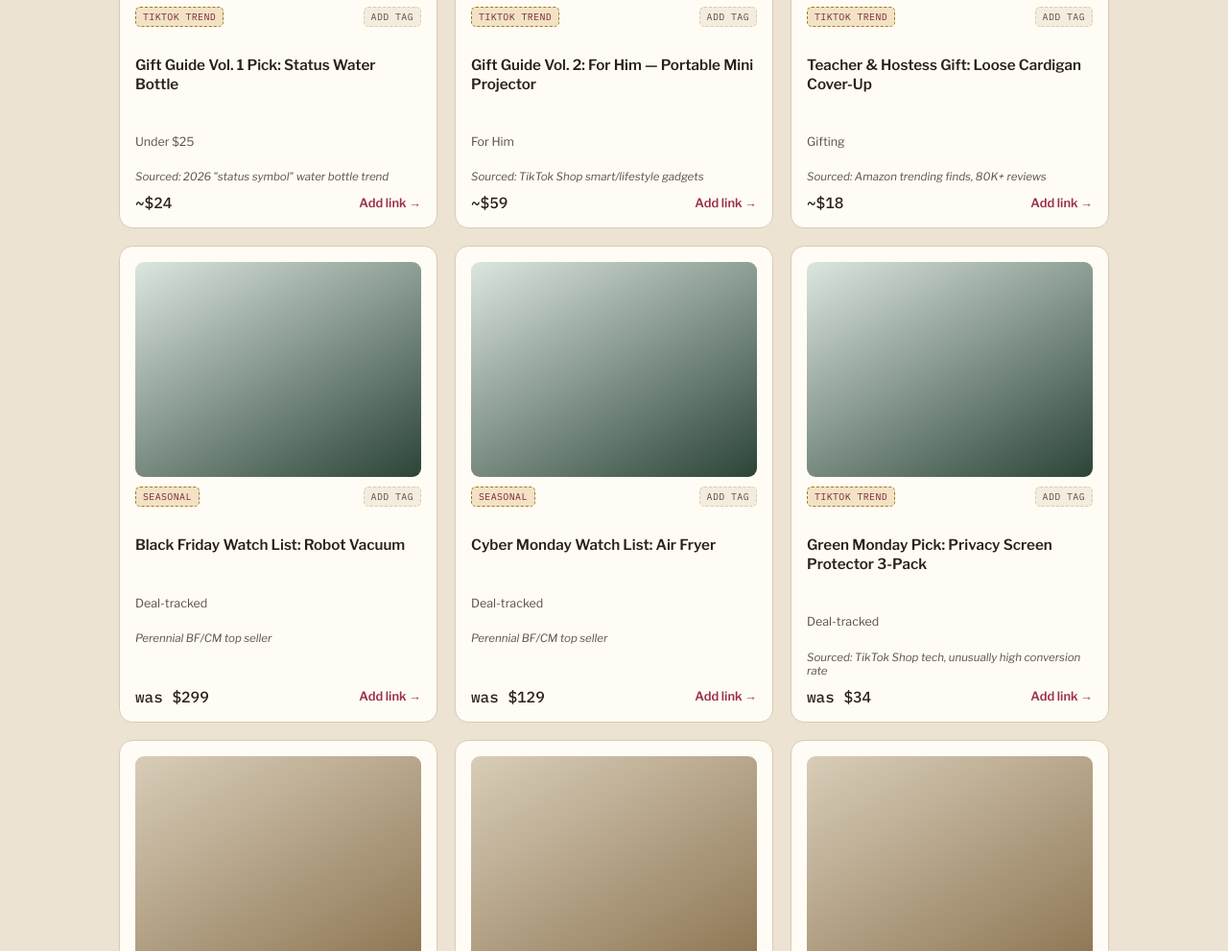
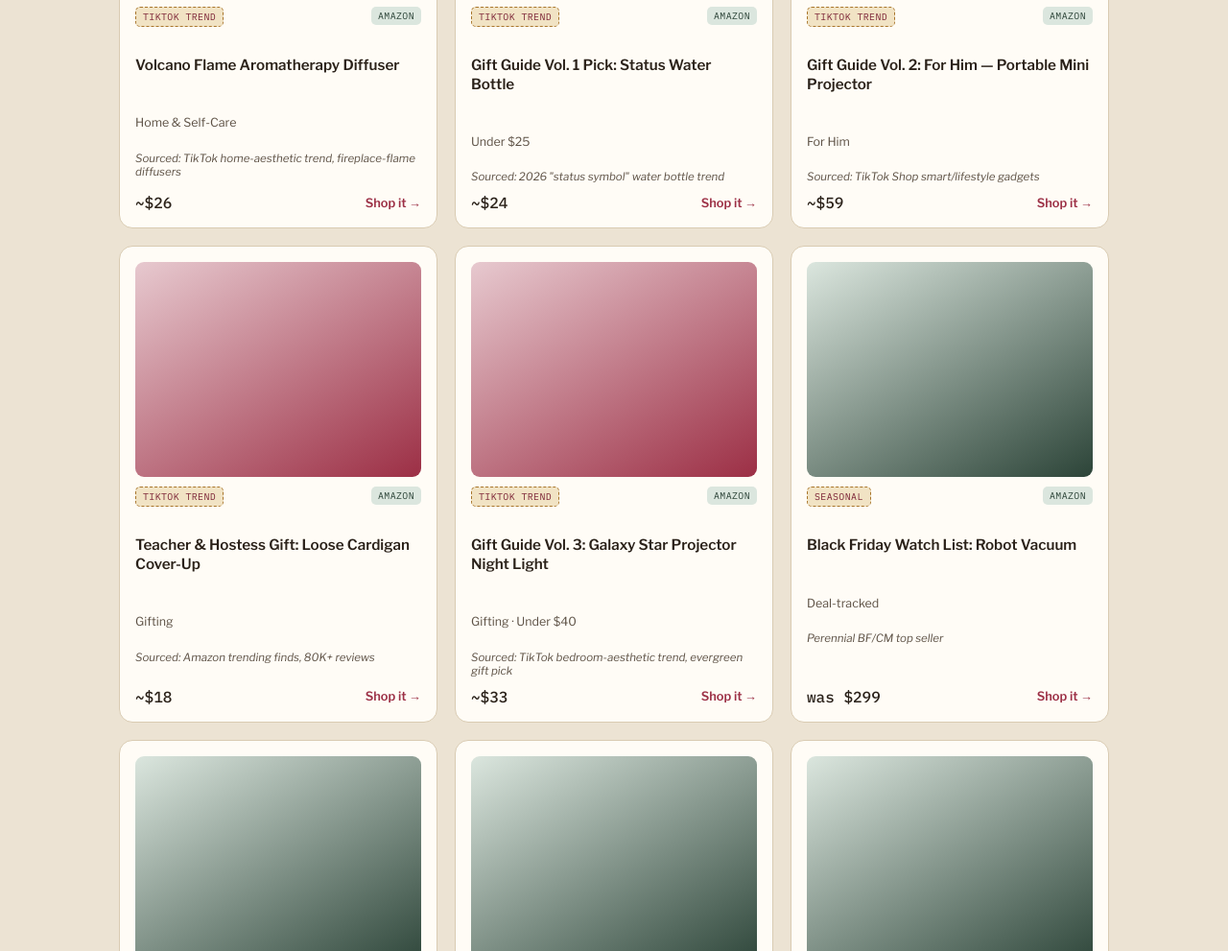
Before and after one commit to madisonmcmillen94-sketch/the-deal-nest, a plain HTML site: page index.html in a window 1280 px wide. Shown: the part 1809-2800 px from the top of the page at 96% size. Drawn offline with nearby package versions, Linux system fonts and the light colour scheme.

Commit message:
Fix confusing "Add link" labels, add 3 new trending picks

```diff
--- a/index.html
+++ b/index.html
@@ -289,7 +289,7 @@
 <h1>The best deal isn't lost in your feed. It's landed in the nest.</h1>
 <p class="lede">Every gift guide, restock, and Black Friday price drop we post on TikTok, Instagram, and Facebook — organized in one place so you're not scrolling to find it again.</p>
 <div class="hero-stats">
-        <div class="hero-stat"><b>12</b><span>weeks of gift guides</span></div>
+<div class="hero-stat"><b>15</b><span>weeks of gift guides</span></div>
 <div class="hero-stat"><b>1</b><span>affiliate program live (more soon)</span></div>
 <div class="hero-stat"><b>Weekly</b><span>new picks added</span></div>
 </div>
@@ -300,7 +300,7 @@
 <h3>Wax Melting Lamp — Flameless Candle Warmer</h3>
 <div class="pick-meta">Home &amp; Self-Care · trending on TikTok home-aesthetic right now</div>
 <div class="pick-row">
-        <span class="pick-price mono">add your tag</span>
+<span class="pick-price mono">~$34</span>
 <a class="btn" href="https://www.amazon.com/Flameless-Dimmable-Adjustable-Electric-Christmas/dp/B0D6GHLYRL?tag=thedealnest00-20">Shop it</a>
 </div>
 </div>
@@ -354,105 +354,129 @@
 <!-- HOME -->
 <div class="product-card" data-cat="home">
 <div class="product-thumb home"></div>
-        <div class="product-tag-row"><span class="badge trend">TikTok trend</span><span class="badge example">add tag</span></div>
+<div class="product-tag-row"><span class="badge trend">TikTok trend</span><span class="badge live">Amazon</span></div>
 <h4>Wax Melting Lamp (Flameless Candle Warmer)</h4>
 <p class="product-meta">Home &amp; Self-Care</p>
 <p class="product-source">Sourced: TikTok home-aesthetic trend, fall 2026</p>
-        <div class="product-foot"><span class="product-price mono">~$34</span><a class="shop-link" href="https://www.amazon.com/Flameless-Dimmable-Adjustable-Electric-Christmas/dp/B0D6GHLYRL?tag=thedealnest00-20">Add link</a></div>
+<div class="product-foot"><span class="product-price mono">~$34</span><a class="shop-link" href="https://www.amazon.com/Flameless-Dimmable-Adjustable-Electric-Christmas/dp/B0D6GHLYRL?tag=thedealnest00-20">Shop it</a></div>
 </div>
 <div class="product-card" data-cat="home">
 <div class="product-thumb home"></div>
-        <div class="product-tag-row"><span class="badge trend">TikTok trend</span><span class="badge example">add tag</span></div>
+<div class="product-tag-row"><span class="badge trend">TikTok trend</span><span class="badge live">Amazon</span></div>
 <h4>Mushroom Table Lamp with Built-In Dimmer</h4>
 <p class="product-meta">Home &amp; Self-Care</p>
 <p class="product-source">Sourced: Amazon trending finds, 1,000+ monthly buyers</p>
-        <div class="product-foot"><span class="product-price mono">~$40</span><a class="shop-link" href="https://www.amazon.com/Decorate-Dimmable-Mushroom-Livingroom-Flowerpot/dp/B0DHKXF762?tag=thedealnest00-20">Add link</a></div>
+<div class="product-foot"><span class="product-price mono">~$40</span><a class="shop-link" href="https://www.amazon.com/Decorate-Dimmable-Mushroom-Livingroom-Flowerpot/dp/B0DHKXF762?tag=thedealnest00-20">Shop it</a></div>
 </div>
 <div class="product-card" data-cat="home">
 <div class="product-thumb home"></div>
-        <div class="product-tag-row"><span class="badge trend">TikTok trend</span><span class="badge example">add tag</span></div>
+<div class="product-tag-row"><span class="badge trend">TikTok trend</span><span class="badge live">Amazon</span></div>
 <h4>Neck &amp; Shoulder Massager, Heat + Pulse</h4>
 <p class="product-meta">Home &amp; Self-Care</p>
 <p class="product-source">Sourced: TikTok Shop wellness category</p>
-        <div class="product-foot"><span class="product-price mono">~$45</span><a class="shop-link" href="https://www.amazon.com/Nekteck-Back-Neck-Shoulder-Massager/dp/B01BZOKLOO?tag=thedealnest00-20">Add link</a></div>
+<div class="product-foot"><span class="product-price mono">~$45</span><a class="shop-link" href="https://www.amazon.com/Nekteck-Back-Neck-Shoulder-Massager/dp/B01BZOKLOO?tag=thedealnest00-20">Shop it</a></div>
+</div>
+<div class="product-card" data-cat="home">
+<div class="product-thumb home"></div>
+<div class="product-tag-row"><span class="badge trend">TikTok trend</span><span class="badge live">Amazon</span></div>
+<h4>Volcano Flame Aromatherapy Diffuser</h4>
+<p class="product-meta">Home &amp; Self-Care</p>
+<p class="product-source">Sourced: TikTok home-aesthetic trend, fireplace-flame diffusers</p>
+<div class="product-foot"><span class="product-price mono">~$26</span><a class="shop-link" href="https://www.amazon.com/dp/B0C4FTJ1CN?tag=thedealnest00-20">Shop it</a></div>
 </div>
 
 <!-- GIFTS -->
 <div class="product-card" data-cat="gifts">
 <div class="product-thumb gifts"></div>
-        <div class="product-tag-row"><span class="badge trend">TikTok trend</span><span class="badge example">add tag</span></div>
+<div class="product-tag-row"><span class="badge trend">TikTok trend</span><span class="badge live">Amazon</span></div>
 <h4>Gift Guide Vol. 1 Pick: Status Water Bottle</h4>
 <p class="product-meta">Under $25</p>
 <p class="product-source">Sourced: 2026 "status symbol" water bottle trend</p>
-        <div class="product-foot"><span class="product-price mono">~$24</span><a class="shop-link" href="https://www.amazon.com/Owala-FreeSip-Insulated-Stainless-BPA-Free/dp/B0C59BYVTQ?tag=thedealnest00-20">Add link</a></div>
+<div class="product-foot"><span class="product-price mono">~$24</span><a class="shop-link" href="https://www.amazon.com/Owala-FreeSip-Insulated-Stainless-BPA-Free/dp/B0C59BYVTQ?tag=thedealnest00-20">Shop it</a></div>
 </div>
 <div class="product-card" data-cat="gifts">
 <div class="product-thumb gifts"></div>
-        <div class="product-tag-row"><span class="badge trend">TikTok trend</span><span class="badge example">add tag</span></div>
+<div class="product-tag-row"><span class="badge trend">TikTok trend</span><span class="badge live">Amazon</span></div>
 <h4>Gift Guide Vol. 2: For Him — Portable Mini Projector</h4>
 <p class="product-meta">For Him</p>
 <p class="product-source">Sourced: TikTok Shop smart/lifestyle gadgets</p>
-        <div class="product-foot"><span class="product-price mono">~$59</span><a class="shop-link" href="https://www.amazon.com/Mini-Projector-Battery-Powered-Bluetooth/dp/B0CHP7T569?tag=thedealnest00-20">Add link</a></div>
+<div class="product-foot"><span class="product-price mono">~$59</span><a class="shop-link" href="https://www.amazon.com/Mini-Projector-Battery-Powered-Bluetooth/dp/B0CHP7T569?tag=thedealnest00-20">Shop it</a></div>
 </div>
 <div class="product-card" data-cat="gifts">
 <div class="product-thumb gifts"></div>
-        <div class="product-tag-row"><span class="badge trend">TikTok trend</span><span class="badge example">add tag</span></div>
+<div class="product-tag-row"><span class="badge trend">TikTok trend</span><span class="badge live">Amazon</span></div>
 <h4>Teacher &amp; Hostess Gift: Loose Cardigan Cover-Up</h4>
 <p class="product-meta">Gifting</p>
 <p class="product-source">Sourced: Amazon trending finds, 80K+ reviews</p>
-        <div class="product-foot"><span class="product-price mono">~$18</span><a class="shop-link" href="https://www.amazon.com/Coverup-Lightweight-Cardigan-Casual-Cardigans/dp/B0H1FBXLXN?tag=thedealnest00-20">Add link</a></div>
+<div class="product-foot"><span class="product-price mono">~$18</span><a class="shop-link" href="https://www.amazon.com/Coverup-Lightweight-Cardigan-Casual-Cardigans/dp/B0H1FBXLXN?tag=thedealnest00-20">Shop it</a></div>
+</div>
+<div class="product-card" data-cat="gifts">
+<div class="product-thumb gifts"></div>
+<div class="product-tag-row"><span class="badge trend">TikTok trend</span><span class="badge live">Amazon</span></div>
+<h4>Gift Guide Vol. 3: Galaxy Star Projector Night Light</h4>
+<p class="product-meta">Gifting · Under $40</p>
+<p class="product-source">Sourced: TikTok bedroom-aesthetic trend, evergreen gift pick</p>
+<div class="product-foot"><span class="product-price mono">~$33</span><a class="shop-link" href="https://www.amazon.com/dp/B09FL6YR9L?tag=thedealnest00-20">Shop it</a></div>
 </div>
 
 <!-- DEALS -->
 <div class="product-card" data-cat="deals">
 <div class="product-thumb deals"></div>
-        <div class="product-tag-row"><span class="badge trend">Seasonal</span><span class="badge example">add tag</span></div>
+<div class="product-tag-row"><span class="badge trend">Seasonal</span><span class="badge live">Amazon</span></div>
 <h4>Black Friday Watch List: Robot Vacuum</h4>
 <p class="product-meta">Deal-tracked</p>
 <p class="product-source">Perennial BF/CM top seller</p>
-        <div class="product-foot"><span class="product-price mono">was $299</span><a class="shop-link" href="https://www.amazon.com/eufy-Upgraded-Super-Thin-Self-Charging-Medium-Pile/dp/B07D75MVX9?tag=thedealnest00-20">Add link</a></div>
+<div class="product-foot"><span class="product-price mono">was $299</span><a class="shop-link" href="https://www.amazon.com/eufy-Upgraded-Super-Thin-Self-Charging-Medium-Pile/dp/B07D75MVX9?tag=thedealnest00-20">Shop it</a></div>
 </div>
 <div class="product-card" data-cat="deals">
 <div class="product-thumb deals"></div>
-        <div class="product-tag-row"><span class="badge trend">Seasonal</span><span class="badge example">add tag</span></div>
+<div class="product-tag-row"><span class="badge trend">Seasonal</span><span class="badge live">Amazon</span></div>
 <h4>Cyber Monday Watch List: Air Fryer</h4>
 <p class="product-meta">Deal-tracked</p>
 <p class="product-source">Perennial BF/CM top seller</p>
-        <div class="product-foot"><span class="product-price mono">was $129</span><a class="shop-link" href="https://www.amazon.com/COSORI-Performance-Functions-Dishwasher-Safe-Detachable/dp/B0BD4BYR11?tag=thedealnest00-20">Add link</a></div>
+<div class="product-foot"><span class="product-price mono">was $129</span><a class="shop-link" href="https://www.amazon.com/COSORI-Performance-Functions-Dishwasher-Safe-Detachable/dp/B0BD4BYR11?tag=thedealnest00-20">Shop it</a></div>
 </div>
 <div class="product-card" data-cat="deals">
 <div class="product-thumb deals"></div>
-        <div class="product-tag-row"><span class="badge trend">TikTok trend</span><span class="badge example">add tag</span></div>
+<div class="product-tag-row"><span class="badge trend">TikTok trend</span><span class="badge live">Amazon</span></div>
 <h4>Green Monday Pick: Privacy Screen Protector 3-Pack</h4>
 <p class="product-meta">Deal-tracked</p>
 <p class="product-source">Sourced: TikTok Shop tech, unusually high conversion rate</p>
-        <div class="product-foot"><span class="product-price mono">was $34</span><a class="shop-link" href="https://www.amazon.com/Ailun-Protector-iPhone-15-Anti-Scratch/dp/B0CCYM3S2L?tag=thedealnest00-20">Add link</a></div>
+<div class="product-foot"><span class="product-price mono">was $34</span><a class="shop-link" href="https://www.amazon.com/Ailun-Protector-iPhone-15-Anti-Scratch/dp/B0CCYM3S2L?tag=thedealnest00-20">Shop it</a></div>
+</div>
+<div class="product-card" data-cat="deals">
+<div class="product-thumb deals"></div>
+<div class="product-tag-row"><span class="badge trend">Seasonal</span><span class="badge live">Amazon</span></div>
+<h4>Black Friday Watch List: Heated Blanket Throw</h4>
+<p class="product-meta">Deal-tracked</p>
+<p class="product-source">Perennial BF/CM top seller, cozy-gift category</p>
+<div class="product-foot"><span class="product-price mono">was $50</span><a class="shop-link" href="https://www.amazon.com/dp/B0BZR6YBHK?tag=thedealnest00-20">Shop it</a></div>
 </div>
 
 <!-- SHIP -->
 <div class="product-card" data-cat="ship">
 <div class="product-thumb ship"></div>
-        <div class="product-tag-row"><span class="badge live">Fast-ship</span><span class="badge example">add tag</span></div>
+<div class="product-tag-row"><span class="badge live">Fast-ship</span><span class="badge live">Amazon</span></div>
 <h4>Free Shipping Day: Personalized Ornament</h4>
 <p class="product-meta">Ships in 2 days</p>
 <p class="product-source">Evergreen fast-ship gift category</p>
-        <div class="product-foot"><span class="product-price mono">~$22</span><a class="shop-link" href="https://www.amazon.com/Personalized-Christmas-Ornament-Picture-Upload/dp/B08L6S37G7?tag=thedealnest00-20">Add link</a></div>
+<div class="product-foot"><span class="product-price mono">~$22</span><a class="shop-link" href="https://www.amazon.com/Personalized-Christmas-Ornament-Picture-Upload/dp/B08L6S37G7?tag=thedealnest00-20">Shop it</a></div>
 </div>
 <div class="product-card" data-cat="ship">
 <div class="product-thumb ship"></div>
-        <div class="product-tag-row"><span class="badge live">Fast-ship</span><span class="badge example">add tag</span></div>
+<div class="product-tag-row"><span class="badge live">Fast-ship</span><span class="badge example">no commission</span></div>
 <h4>Cordless Handheld Milk Frother (Gift Bundle Swap)</h4>
 <p class="product-meta">Digital delivery items don't earn commission</p>
 <p class="product-source">Swapped from gift card — Amazon excludes gift cards from Associates commissions</p>
-        <div class="product-foot"><span class="product-price mono">~$12</span><a class="shop-link" href="https://www.amazon.com/s?k=cordless+milk+frother&tag=thedealnest00-20">Add link</a></div>
+<div class="product-foot"><span class="product-price mono">~$12</span><a class="shop-link" href="https://www.amazon.com/s?k=cordless+milk+frother&tag=thedealnest00-20">Shop it</a></div>
 </div>
 <div class="product-card" data-cat="ship">
 <div class="product-thumb ship"></div>
-        <div class="product-tag-row"><span class="badge live">Fast-ship</span><span class="badge example">add tag</span></div>
+<div class="product-tag-row"><span class="badge live">Fast-ship</span><span class="badge live">Amazon</span></div>
 <h4>Prime-Eligible Cozy Robe</h4>
 <p class="product-meta">Order by Dec 20</p>
 <p class="product-source">Evergreen fast-ship gift category</p>
-        <div class="product-foot"><span class="product-price mono">~$42</span><a class="shop-link" href="https://www.amazon.com/PAVILIA-Premium-Womens-Fluffy-Bathrobe/dp/B07XVRBC3B?tag=thedealnest00-20">Add link</a></div>
+<div class="product-foot"><span class="product-price mono">~$42</span><a class="shop-link" href="https://www.amazon.com/PAVILIA-Premium-Womens-Fluffy-Bathrobe/dp/B07XVRBC3B?tag=thedealnest00-20">Shop it</a></div>
 </div>
 </div>
 </section>
```
Lines whose indentation alone changed are shown as unchanged.
